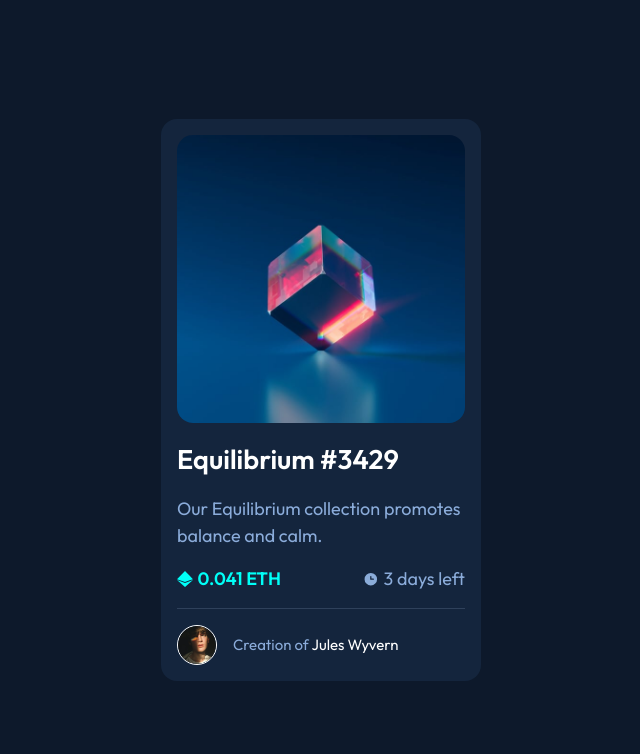
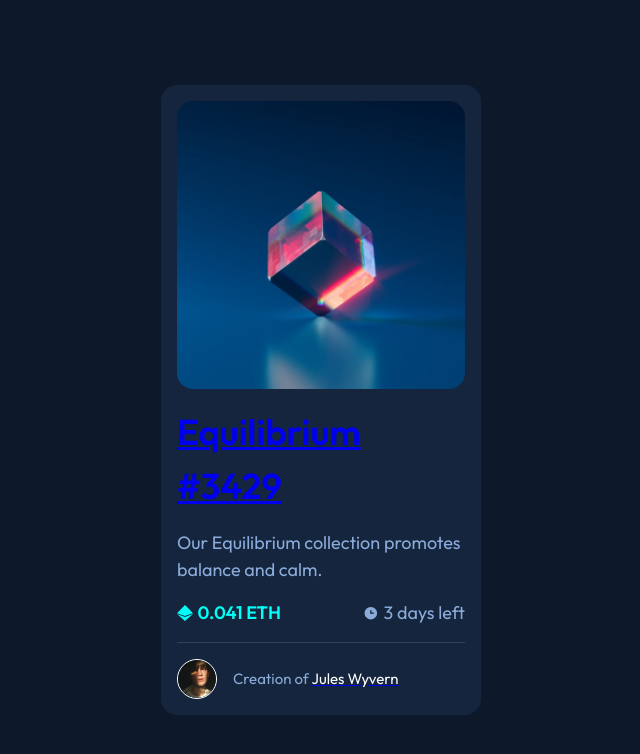
Before and after one commit to YoungZV/nft-preview-card-component-main, a plain HTML site: page index.html in a window 1280 px wide. Shown: the whole page, without its empty margins (319-959 px from the left). Drawn offline with Linux system fonts and the light colour scheme.

Commit message:
Update index.html

```diff
--- a/index.html
+++ b/index.html
@@ -17,31 +17,32 @@
 
   <main class="main">
 
-    <section class="card-image">
+    <div class="card-image">
       <img class="main-image" src="./images/image-equilibrium.jpg" alt="Equlibrium">
       <div class="overlay">
-        <img class="hover-image" src="./images/icon-view.svg" alt="view icon">
+        <a href="#"><img class="hover-image" src="./images/icon-view.svg" alt="view icon"></a>
+
       </div>
-    </section>
+    </div>
 
-    <section class="card-title">
-      <h1>Equilibrium #3429</h1>
-    </section>
+    <div class="card-title">
+      <h1><a href="#">Equilibrium #3429</a></h1>
+    </div>
 
-    <section class="card-info">
+    <div class="card-info">
       <p>Our Equilibrium collection promotes
         balance and calm.</p>
-    </section>
+    </div>
 
-    <section class="card-info2">
+    <div class="card-info2">
       <p class="prize"><img src="./images/icon-ethereum.svg" alt="">0.041 ETH</p>
       <p class="days"><img src="./images/icon-clock.svg" alt=""> 3 days left</p>
-    </section>
+    </div>
 
-    <section class="card-avatar">
+    <div class="card-avatar">
       <img src="./images/image-avatar.png" alt="Avatar">
-      <p>Creation of <span>Jules Wyvern</span></p>
-    </section>
+      <p>Creation of <a href="#"> <span>Jules Wyvern</span></a></p>
+    </div>
 
 
 
```
